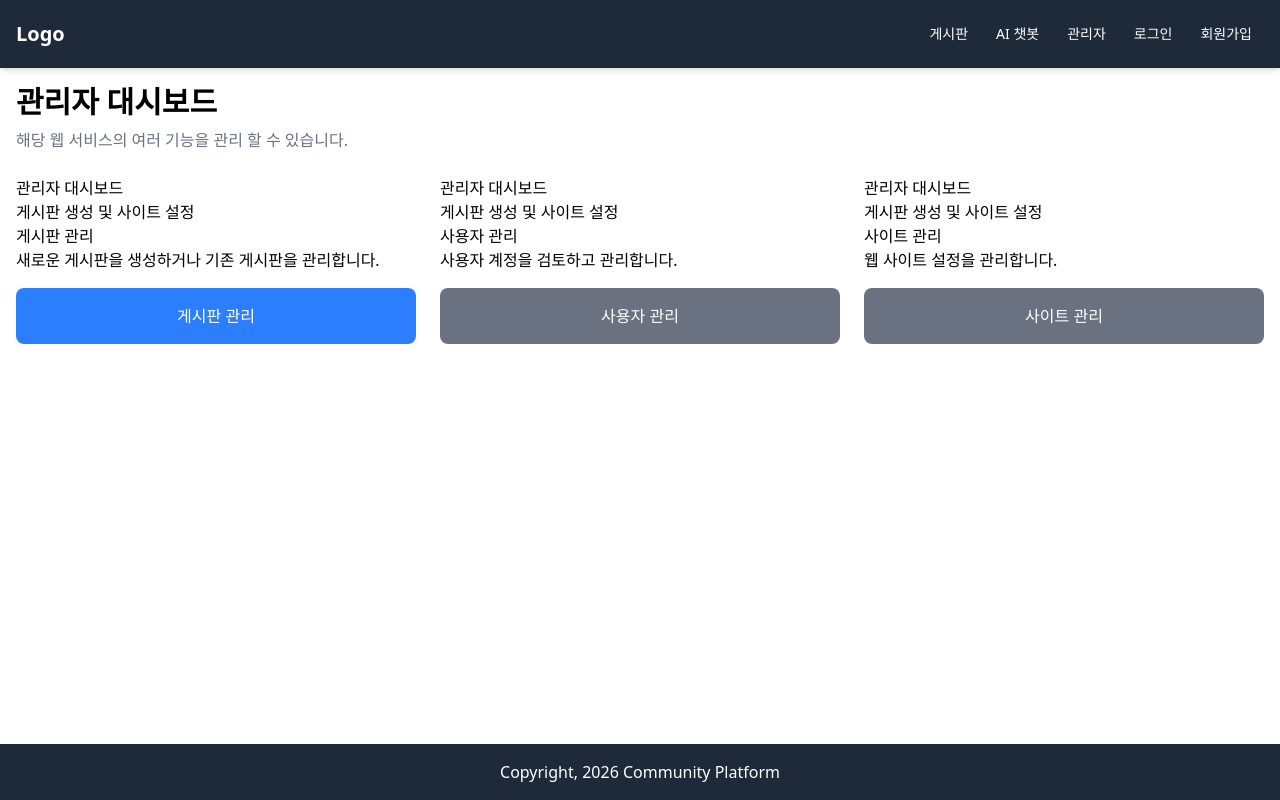
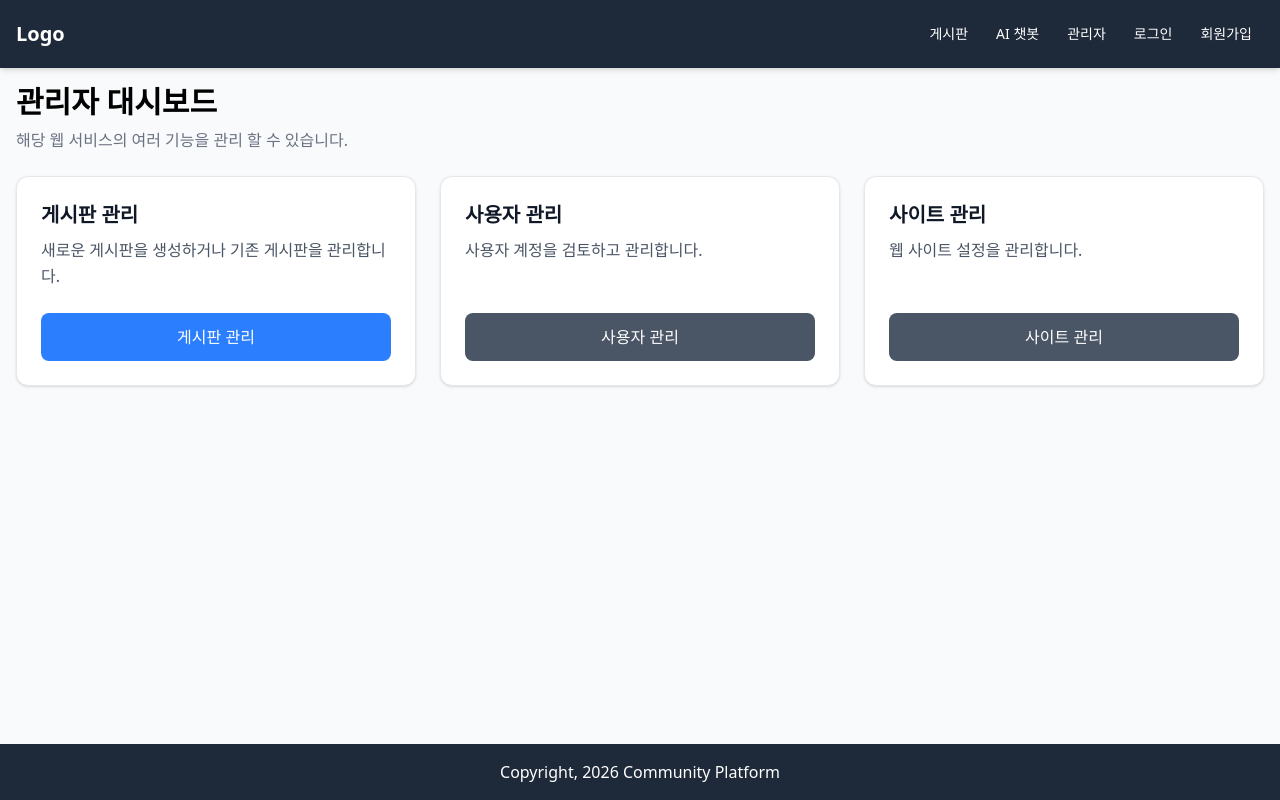
Before and after one commit to citeFred/community_fe, a React (Vite) app: page /admin in a window 1280 px wide. Built offline with nearby package versions, Linux system fonts and the light colour scheme.

Commit message:
style: 카드 및 레이아웃 컴포넌트 일부 스타일, 버그 픽스

```diff
--- a/src/components/cards/ActionCard.jsx
+++ b/src/components/cards/ActionCard.jsx
@@ -1,25 +1,34 @@
-function ActionCard({title, text, buttonText, onButtonClick, buttonVariant = 'primary'}) {
+function ActionCard({ title, text, buttonText, onButtonClick, buttonVariant = 'primary' }) {
     const buttonStyles = {
         primary: 'bg-blue-500 hover:bg-blue-700',
-        success: 'bg-green-500 hover:bg-green-700',
-        danger: 'bg-red-500 hover:bg-red-700',
-        secondary: 'bg-gray-500 hover:bg-gray-700',
+        success: 'bg-green-600 hover:bg-green-700',
+        danger: 'bg-red-600 hover:bg-red-700',
+        secondary: 'bg-gray-600 hover:bg-gray-700',
     };
 
-    const buttonClass = `w-full px-4 py-4 text-white rounded-lg ${buttonStyles[buttonVariant] || buttonStyles['primary']}`
+    const buttonClass = `w-full px-4 py-3 text-white font-medium rounded-lg transition-colors duration-200 ${buttonStyles[buttonVariant] || buttonStyles['primary']}`;
 
     return (
-        <div>
-            <h2>관리자 대시보드</h2>
-            <p>게시판 생성 및 사이트 설정</p>
+        <div className="flex flex-col h-full bg-white border border-gray-200 rounded-xl shadow-sm hover:shadow-lg transition-shadow duration-300 overflow-hidden">
+            <div className="p-6 flex-grow">
+                <h5 className="text-xl font-bold text-gray-900 mb-2">
+                    {title}
+                </h5>
+                <p className="text-gray-600 leading-relaxed">
+                    {text}
+                </p>
+            </div>
 
-            <div>
-                <h5>{title}</h5>
-                <p>{text}</p>
-                <button onClick = {onButtonClick} className={`mt-4 ${buttonClass}`}>{buttonText}</button>
+            <div className="p-6 pt-0 mt-auto">
+                <button
+                    onClick={onButtonClick}
+                    className={buttonClass}
+                >
+                    {buttonText}
+                </button>
             </div>
         </div>
-    )
+    );
 }
 
 export default ActionCard;
--- a/src/components/layouts/Layout.jsx
+++ b/src/components/layouts/Layout.jsx
@@ -3,14 +3,16 @@ import Header from "./Header";
 
 function Layout({ children }) {
     return (
-        <div className="min-h-screen flex flex-col">
+        <div className="h-screen flex flex-col overflow-hidden bg-gray-50">
             <Header />
-                <main className="flex-grow container mx-auto p-4">
-                    {children}
+                <main className="flex-grow overflow-y-auto">
+                    <div className="container mx-auto p-4">
+                        {children}
+                    </div>
                 </main>
             <Footer />
         </div>
-    )
+    );
 }
 
 export default Layout;
--- a/src/components/layouts/Navigation.jsx
+++ b/src/components/layouts/Navigation.jsx
@@ -1,6 +1,6 @@
 import { useState } from "react";
 import { Link } from "react-router-dom";
-import NavLinks from "./Navlinks";
+import NavLinks from "./NavLinks";
 
 function Navigation() {
     const [isOpen, setIsOpen] = useState(false);
```
